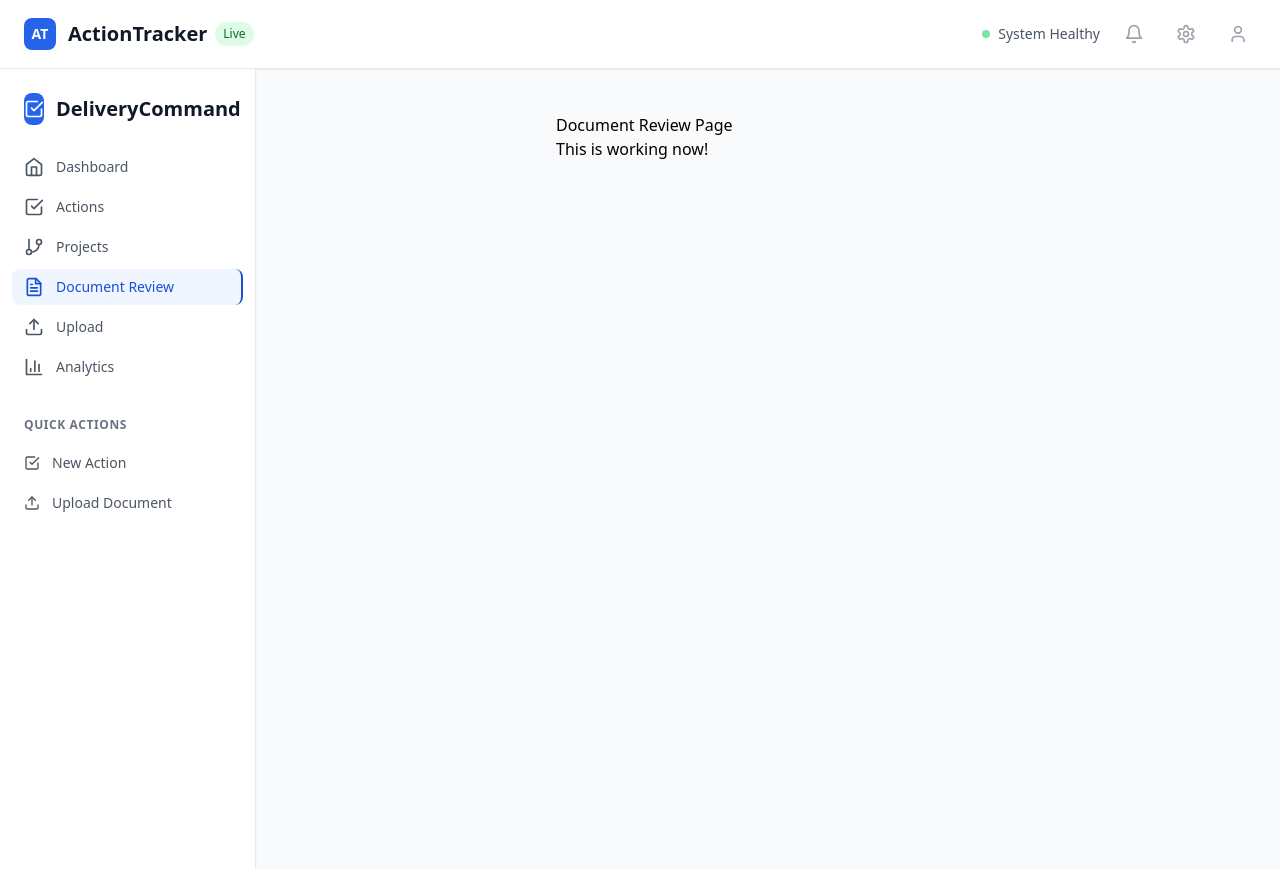
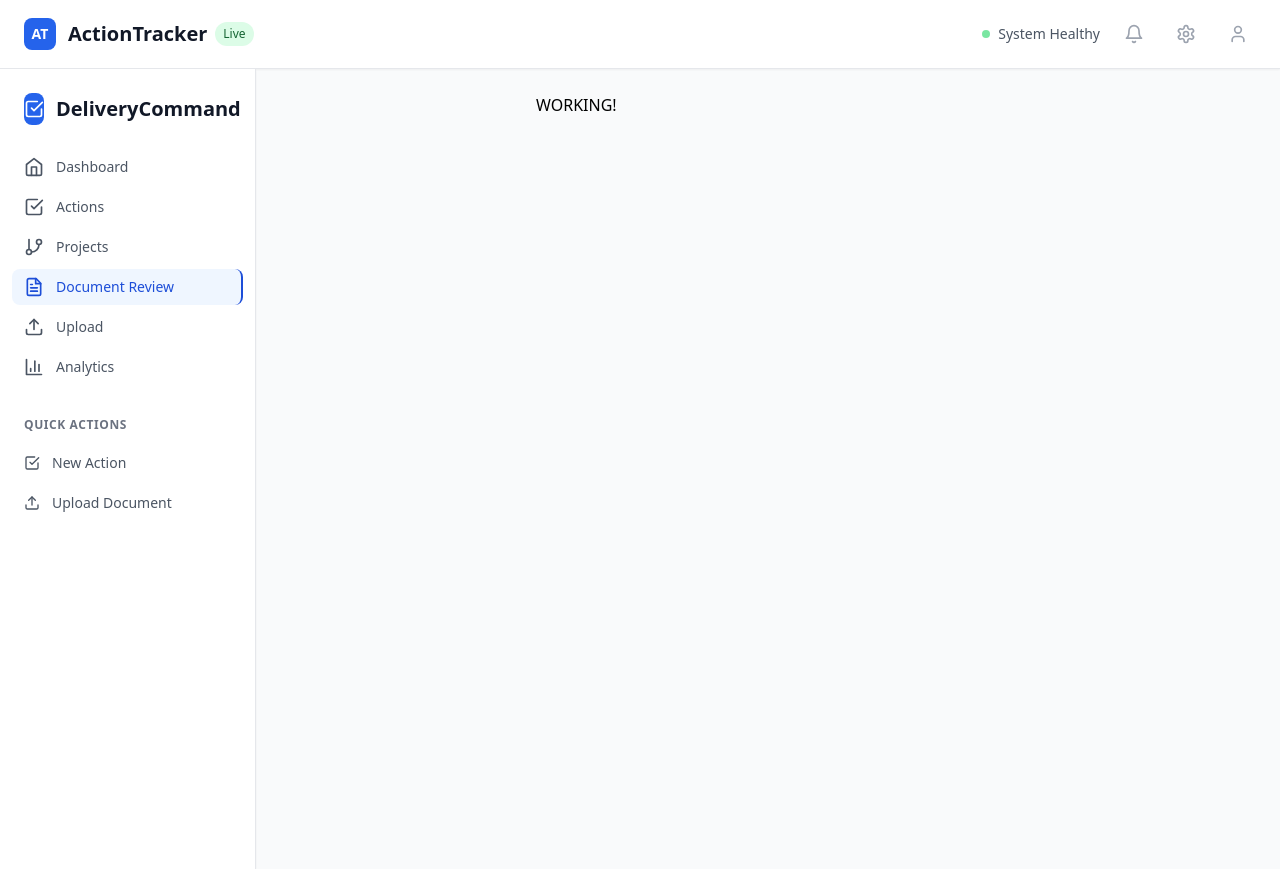
Before and after one commit to engsnayl/cloud-project-management-tool, a React (Vite) app in the folder frontend/: page /document-review in a window 1280 px wide. Built offline with nearby package versions, Linux system fonts and the light colour scheme; no server answers.

Commit message:
Simplest possible component test

```diff
--- a/frontend/src/components/DocumentReview/DocumentReviewPage.jsx
+++ b/frontend/src/components/DocumentReview/DocumentReviewPage.jsx
@@ -1,12 +1,5 @@
-import React from 'react';
-
-function DocumentReviewPage() {
-  return (
-    <div style={{padding: '20px'}}>
-      <h1>Document Review Page</h1>
-      <p>This is working now!</p>
-    </div>
-  );
-}
+const DocumentReviewPage = () => {
+  return <div>WORKING!</div>;
+};
 
 export default DocumentReviewPage;
```
